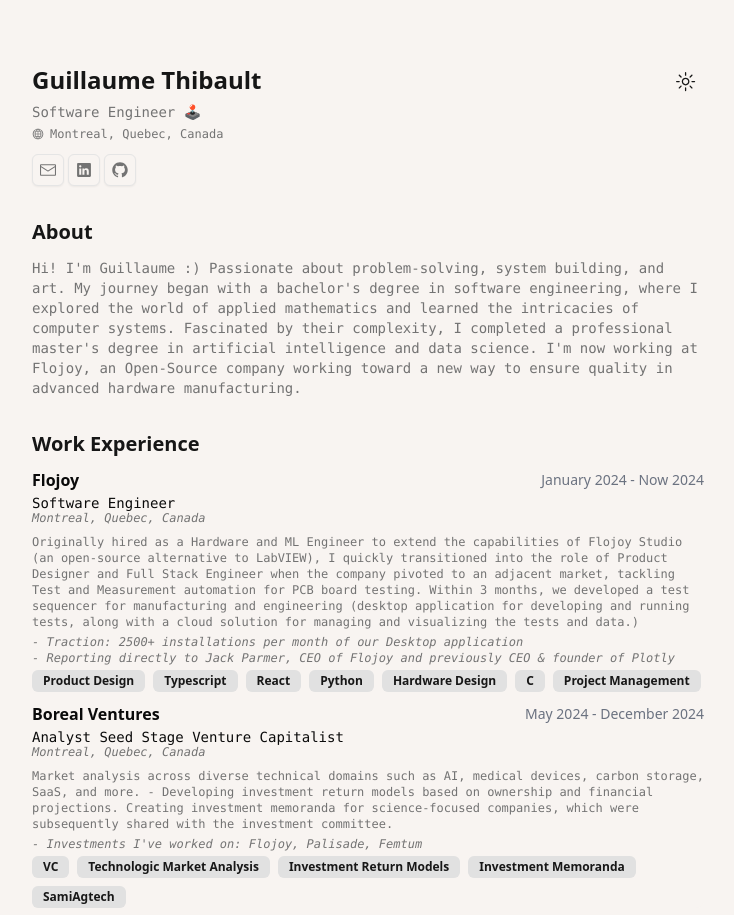
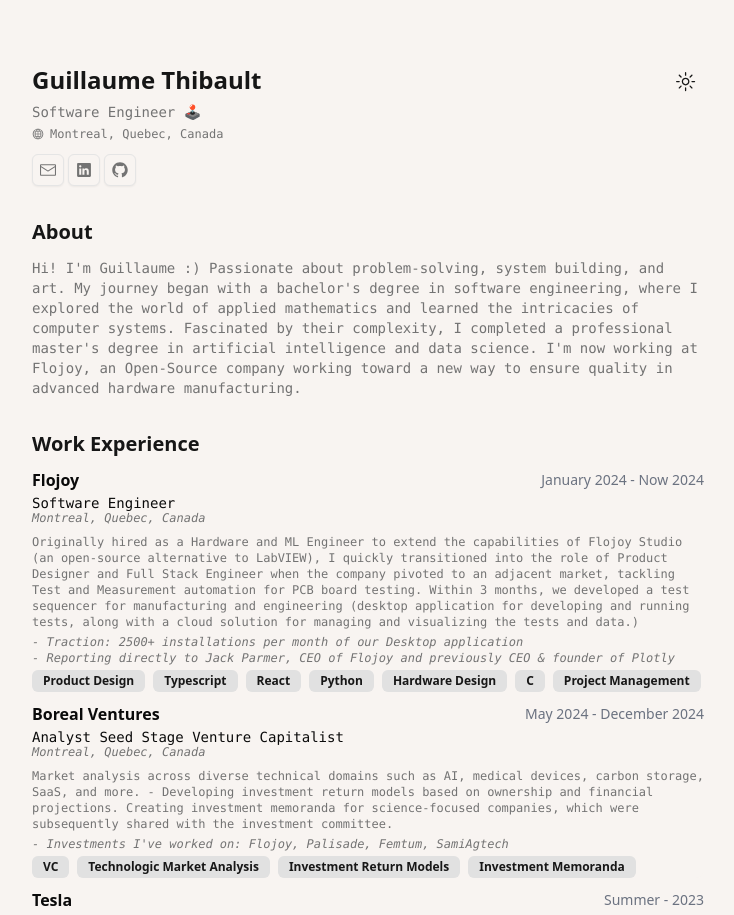
Before and after one commit to LatentDream/guillaume.sh, a React (Vite) app: page / in a window 1280 px wide. Shown: the top 915 px of the page, without its empty margins (272-1006 px from the left). Built offline with nearby package versions, Linux system fonts and the light colour scheme; a web font is replaced by a local one.

Commit message:
Fix typo.tsx

```diff
--- a/src/routes/cv/cv.tsx
+++ b/src/routes/cv/cv.tsx
@@ -43,8 +43,8 @@
     link: "https://boreal.vc",
     title: "Analyst Seed Stage Venture Capitalist",
     description: "Market analysis across diverse technical domains such as AI, medical devices, carbon storage, SaaS, and more. - Developing investment return models based on ownership and financial projections. Creating investment memoranda for science-focused companies, which were subsequently shared with the investment committee.",
-    badges: ["VC", "Technologic Market Analysis", "Investment Return Models", "Investment Memoranda", "SamiAgtech"],
-    notes: ["Investments I've worked on: Flojoy, Palisade, Femtum"],
+    badges: ["VC", "Technologic Market Analysis", "Investment Return Models", "Investment Memoranda"],
+    notes: ["Investments I've worked on: Flojoy, Palisade, Femtum, SamiAgtech"],
   },
   {
     company: "Tesla",
```
